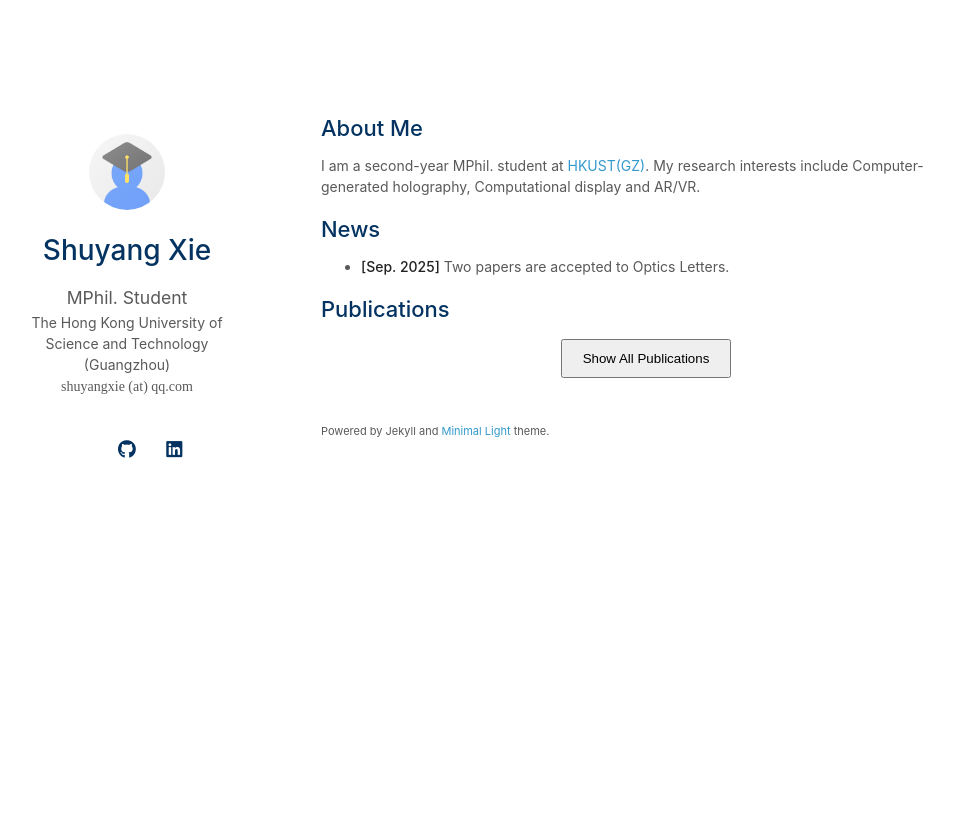
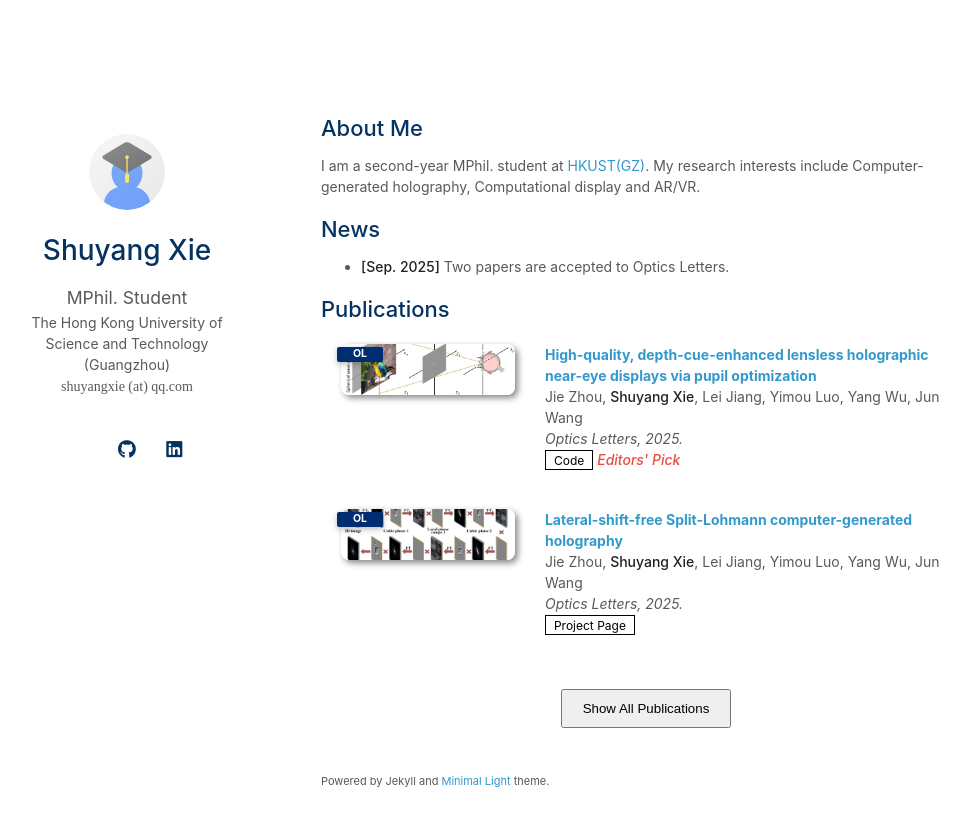
Before and after one commit to shu0x0y/shu0x0y.github.io, a Jekyll site: the page built from index.md, in a window 1280 px wide. Shown: the top 826 px of the page, without its empty margins (149-1119 px from the left). Built offline with Jekyll 4.4.1, drawn with Linux system fonts in a browser that asks for light colours; a style sheet for code colours, icons or effects is not loaded; our own code applies the rules of GitHub Pages for plain Markdown files.

Commit message:
Update publications.yml

```diff
--- a/_data/publications.yml
+++ b/_data/publications.yml
@@ -1,22 +1,22 @@
 main:
 
-  # - title: Continual Learning for Abdominal Multi-Organ and Tumor Segmentation
-  #   authors: Yixiao Zhang, Xinyi Li, Huimiao Chen, Alan Yuille, <strong>Yaoyao Liu*</strong>, Zongwei Zhou* (*Corresponding authors)
-  #   conference_short: MICCAI
-  #   conference: International Conference on Medical Image Computing and Computer-Assisted Intervention <strong>(MICCAI)</strong>, 2023.
-  #   pdf: https://arxiv.org/pdf/2306.00988.pdf
-  #   code: https://github.com/MrGiovanni/ContinualLearning
-  #   bibtex: https://bib.yliu.me/MICCAI23.txt
-  #   image: ./assets/img/teaser_example_2.png
-  #   notes: Early Accept
+  - title: High-quality, depth-cue-enhanced lensless holographic near-eye displays via pupil optimization
+    authors: Jie Zhou, <strong>Shuyang Xie</strong>, Lei Jiang, Yimou Luo, Yang Wu, Jun Wang
+    conference_short: OL
+    conference: Optics Letters, 2025.
+    # pdf: https://arxiv.org/pdf/2306.00988.pdf
+    code: https://github.com/zhoujie819/Lensless-Holographic-NED
+    # bibtex: https://bib.yliu.me/MICCAI23.txt
+    image: ./assets/img/lensless_ol2025.jpg
+    notes: Editors' Pick
 
-  # - title: "Mnemonics Training: Multi-Class Incremental Learning without Forgetting"
-  #   authors: <strong>Yaoyao Liu</strong>, Yuting Su, An-An Liu, Bernt Schiele, Qianru Sun
-  #   conference_short: CVPR
-  #   conference: IEEE/CVF Conference on Computer Vision and Pattern Recognition <strong>(CVPR)</strong>, 2020.
-  #   pdf: https://arxiv.org/pdf/2002.10211.pdf
-  #   code: https://github.com/yaoyao-liu/class-incremental-learning/tree/main/mnemonics-training
-  #   page: https://class-il.mpi-inf.mpg.de/mnemonics/
-  #   bibtex: https://class-il.mpi-inf.mpg.de/mnemonics/
-  #   notes: Oral Presentation
-  #   image: ./assets/img/teaser_example.png
+  - title: "Lateral-shift-free Split-Lohmann computer-generated holography"
+    authors: Jie Zhou, <strong>Shuyang Xie</strong>, Lei Jiang, Yimou Luo, Yang Wu, Jun Wang
+    conference_short: OL
+    conference: Optics Letters, 2025.
+    # pdf: https://arxiv.org/pdf/2002.10211.pdf
+    # code: https://github.com/yaoyao-liu/class-incremental-learning/tree/main/mnemonics-training
+    page: https://opg.optica.org/ol/fulltext.cfm?uri=ol-50-21-6558
+    # bibtex: https://class-il.mpi-inf.mpg.de/mnemonics/
+    # notes: Oral Presentation
+    image: ./assets/img/split_ol2025.jpg
```
